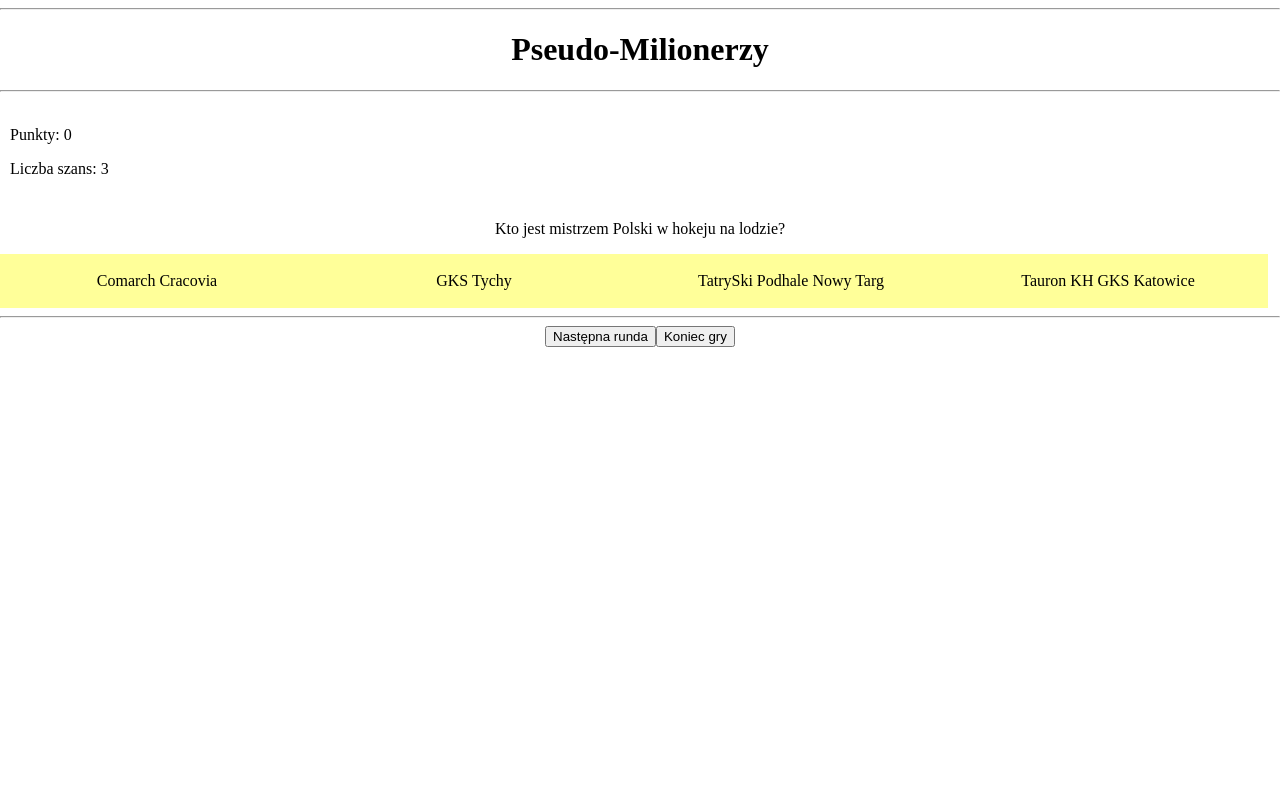
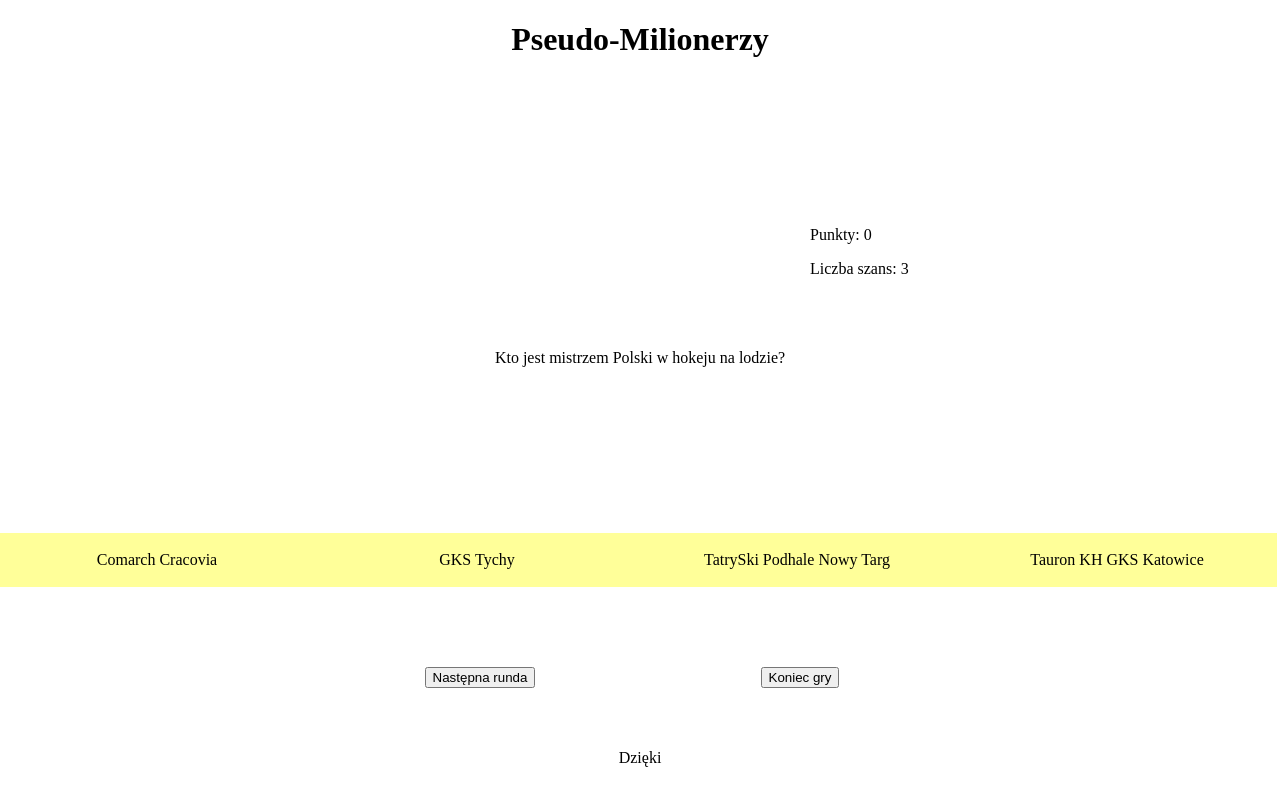
Before and after one commit to ButterMillk/Quiz-wtih-Vue.js-and-CSSGrid, a Vue app: page / in a window 1280 px wide. Built offline with nearby package versions, Linux system fonts and the light colour scheme.

Commit message:
Add CSS Grid
Add template css grid

```diff
--- a/src/App.vue
+++ b/src/App.vue
@@ -1,28 +1,50 @@
 <template>
   <div id="app">
-      <hr />
+
       <div class="navigation">
         <h1>Pseudo-Milionerzy</h1>
       </div>
-      <hr />
 
-      <div class="container">
+      <div class="info">
         <Informations :gamer="gamer" />
+      </div>
+
+      <div class="question">
         <Question :textQuestion="Questions[game].question" />
+      </div>
+
+      <div class="answer-1">
           <Answer :textAnswer="Questions[game].answers[0]"
                   @selectAnswer="updateData($event)"/>
+      </div>
+
+      <div class="answer-2">
           <Answer :textAnswer="Questions[game].answers[1]"
                   @selectAnswer="updateData($event)"/>
+      </div>
+
+      <div class="answer-3">
           <Answer :textAnswer="Questions[game].answers[2]"
                   @selectAnswer="updateData($event)"/>
+      </div>
+
+      <div class="answer-4">
           <Answer :textAnswer="Questions[game].answers[3]"
                   @selectAnswer="updateData($event)"/>
       </div>
-      <hr />
-      <div class="control">
+
+      <div class="nextRound">
         <button>Następna runda</button>
+      </div>
+
+      <div class="endGame">
         <button @click="this.endGame">Koniec gry</button>
       </div>
+
+      <div class="footer">
+        <p>Dzięki</p>
+      </div>
+
   </div>
 </template>
 
@@ -91,9 +113,6 @@
   },
 
   methods:{
-    // showText(){
-    //   console.log("Tekst do propsowania: " + this.Questions[this.game].question);
-    // },
 
     endGame(){
 
@@ -127,19 +146,64 @@
   box-sizing: border-box;
   margin: 0;
   padding: 0;
+  display: grid;
+  width: 100vw;
+  height: 100vh;
+  grid-template-columns: repeat(8, 1fr);
+  grid-template-rows: repeat(12, 1fr);
 }
 
 .navigation{
   text-align: center;
+  grid-column: 1/ 9;
+  grid-row: 1/ 4;
 }
 
-.container{
-  box-sizing: border-box;
-  margin: 0;
-  padding: 0;
+.info{
+  grid-column: 6/ 9;
+  grid-row: 4/ 6;
 }
 
-.control{
+.question{
+  grid-column: 2/ 8;
+  grid-row:   6/ 9;
+}
+
+.answer-1{
+  grid-column: 1/ 3;
+  grid-row:   9/ 11;
+}
+
+.answer-2{
+  grid-column: 3/ 5;
+  grid-row:   9/ 11;
+}
+
+.answer-3{
+  grid-column: 5/ 7;
+  grid-row:   9/ 11;
+}
+
+.answer-4{
+  grid-column: 7/ 9;
+  grid-row:   9/ 11;
+}
+
+.nextRound{
+  grid-column: 3/ 5;
+  grid-row:   11/ 12;
+  text-align: center;
+}
+
+.endGame{
+  grid-column: 5/ 7;
+  grid-row:   11/ 12;
+  text-align: center;
+}
+
+.footer{
+  grid-column: 1/ 9;
+  grid-row:   12/ 13;
   text-align: center;
 }
 
--- a/src/components/Answer.vue
+++ b/src/components/Answer.vue
@@ -1,7 +1,6 @@
 <template>
     <div class="wrapperAnswer" @click="selectAnswer">
         <p>{{ textAnswer.answer }}</p>
-
     </div>
 </template>
 
```
